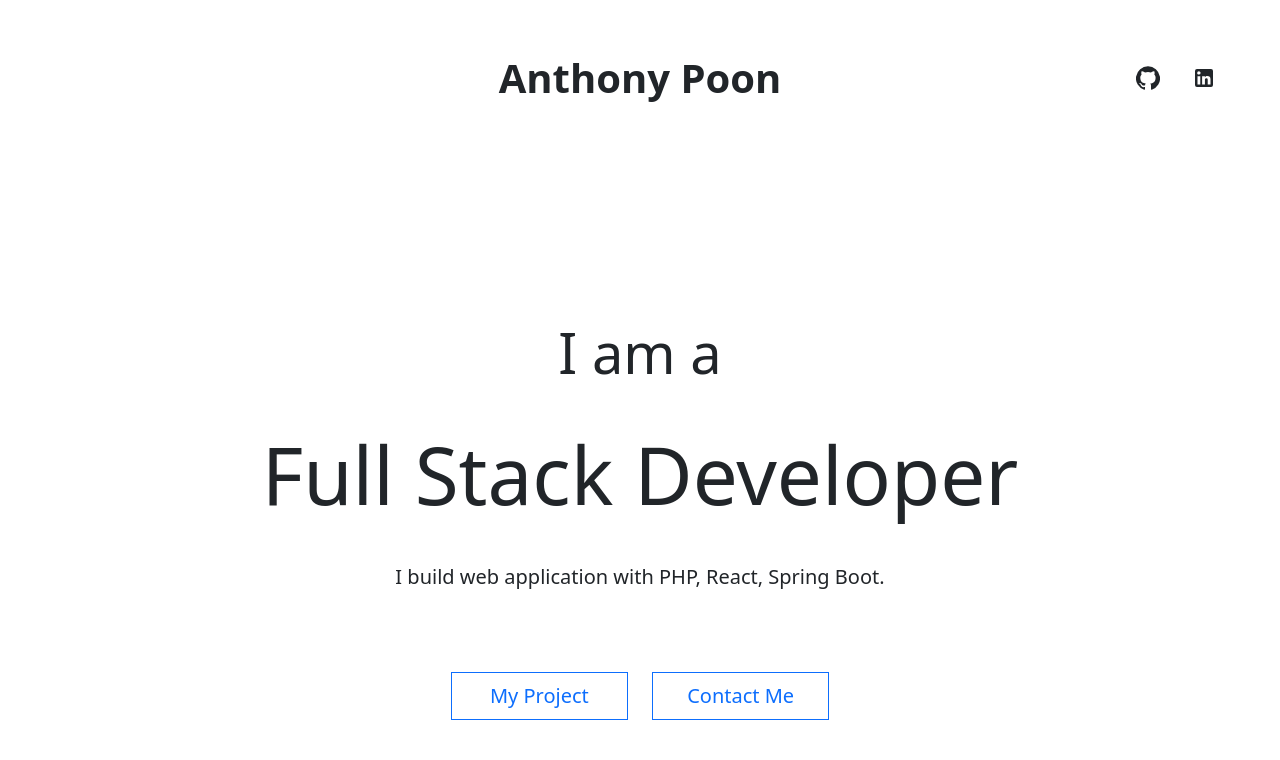
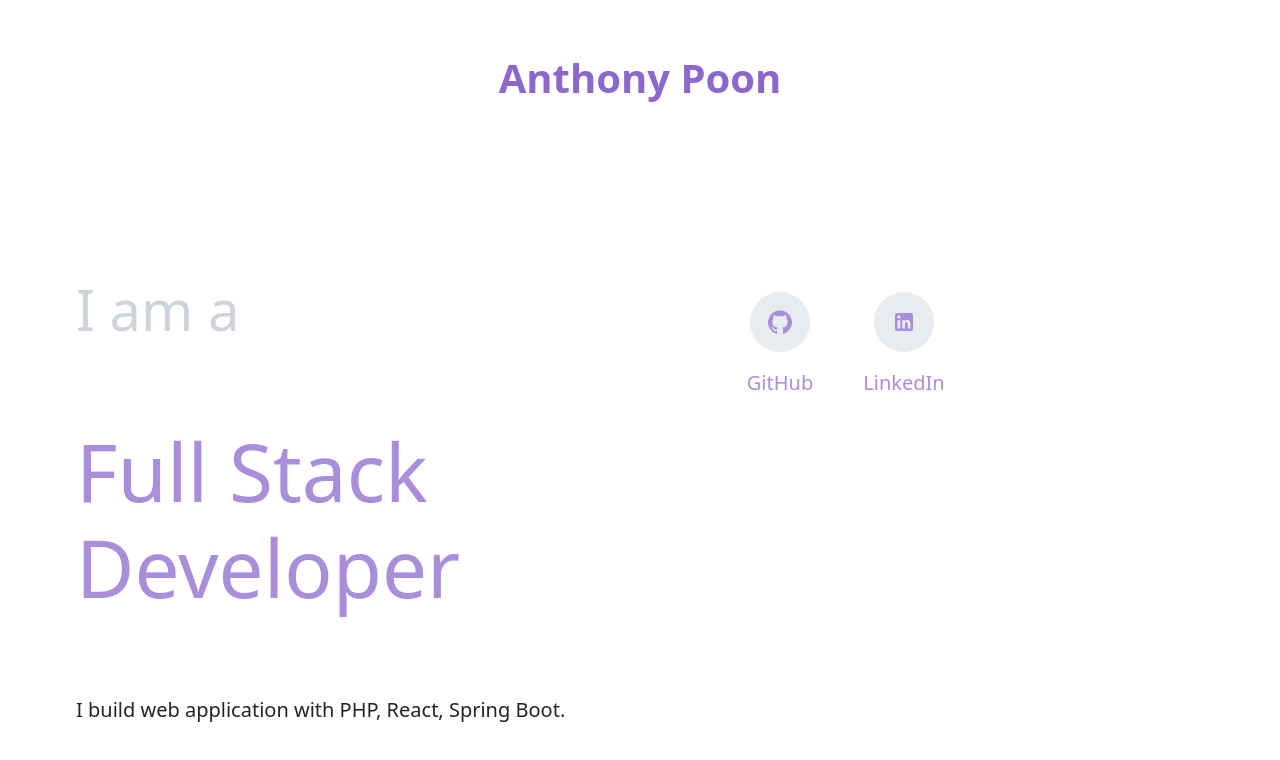
Before and after one commit to anthony-poon/react.anthony-poon.com, a React (Create React App) app: page / in a window 1280 px wide. Shown: the top 760 px of the page. Built offline with nearby package versions, Linux system fonts and the light colour scheme.

Commit message:
More change

```diff
--- a/src/App.js
+++ b/src/App.js
@@ -6,6 +6,7 @@ import React from "react";
 import "./stylesheet.scss";
 import TestApp from "apps/test/TestApp";
 import {FadeLeftRoute, RouteTransition} from "./share/components/animations/route-transition";
+import MyProjectApp from "./apps/my-work/MyProjectApp";
 
 function App() {
     return (
@@ -14,6 +15,9 @@ function App() {
                 <RouteTransition>
                     <FadeLeftRoute exact={true} path="/">
                         <IndexApp/>
+                    </FadeLeftRoute>
+                    <FadeLeftRoute exact={true} path="/my-project">
+                        <MyProjectApp/>
                     </FadeLeftRoute>
                     <FadeLeftRoute path="/test">
                         <TestApp/>
--- a/src/apps/index/IndexApp.js
+++ b/src/apps/index/IndexApp.js
@@ -1,12 +1,77 @@
 import React from "react"
 import "./stylesheet.scss"
-import HeroView from "./components/HeroView";
+import {FadeLeft, FadeOut, FadeRight} from "../../share/components/animations/fade";
+import GitHubIcon from "@material-ui/icons/GitHub";
+import LinkedInIcon from "@material-ui/icons/LinkedIn";
 
+const Header = () => {
+    return (
+        <div className={"index-app__header pt-3 pt-md-5 px-md-5 px-3"}>
+            <div className={"row"}>
+                <div className={"col-md-3 col-0"}>
+                </div>
+                <FadeOut
+                    className={"col header__name pb-2"}
+                >
+                    Anthony Poon
+                </FadeOut>
+                <div className={"col-3 header__icon-group"}>
+                </div>
+            </div>
+        </div>
+    )
+}
+
+
+const Body = () => {
+    return (
+        <FadeOut
+            className={"index-app__body"}
+        >
+            <div className={"container-fluid"}>
+                <div className={"row h-100"}>
+                    <div className={"col body__lhs"}>
+                        <div className={"body__lhs-text-container"}>
+                            <FadeLeft className={"lhs__line-1 display-4"}>I am a</FadeLeft>
+                            <FadeRight className={"lhs__line-2 display-1"}>Full Stack Developer</FadeRight>
+                            <FadeLeft className={"lhs__line-3 lead"}>I build web application with PHP, React, Spring Boot.</FadeLeft>
+                        </div>
+                    </div>
+                    <div className={"col-md-auto col-12 body__rhs"}>
+                        <div className={"body__rhs-menu-container"}>
+                            <a href={"https://github.com/anthony-poon/"} className={"rhs-icon__container"}>
+                                <div className={"rhs-icon__top"}>
+                                    <div className={"rhs-icon__circle"}>
+                                        <GitHubIcon/>
+                                    </div>
+                                </div>
+                                <div className={"rhs-icon__bottom"}>
+                                    GitHub
+                                </div>
+                            </a>
+                            <a href={"https://www.linkedin.com/in/anthony-poon"} className={"rhs-icon__container"}>
+                                <FadeRight className={"rhs-icon__top"}>
+                                    <div className={"rhs-icon__circle"}>
+                                        <LinkedInIcon/>
+                                    </div>
+                                </FadeRight>
+                                <FadeRight className={"rhs-icon__bottom"}>
+                                    LinkedIn
+                                </FadeRight>
+                            </a>
+                        </div>
+                    </div>
+                </div>
+            </div>
+        </FadeOut>
+    )
+}
 
 const IndexApp = () => {
     return (
-        <div className={"index-app__content"}>
-            <HeroView/>
+        <div className={"index-app__container"}>
+            <Header/>
+            <Body/>
         </div>
     );
 }
--- a/src/apps/index/components/HeroView.js
+++ /dev/null
@@ -1,70 +0,0 @@
-import {FadeLeft, FadeOut, FadeRight} from "../../../share/components/animations/fade";
-import GitHubIcon from "@material-ui/icons/GitHub";
-import LinkedInIcon from "@material-ui/icons/LinkedIn";
-import React from "react";
-import {Link} from "react-router-dom";
-
-const Header = () => {
-    return (
-        <div className={"hero-view__header pt-3 pt-md-5 px-md-5 px-3"}>
-            <div className={"row"}>
-                <div className={"col-md-3 col-0"}>
-                </div>
-                <FadeOut
-                    className={"col header__name pb-2"}
-                    visible={true}
-                >
-                    Anthony Poon
-                </FadeOut>
-                <div className={"col-3 header__icon-group"}>
-                    <div className={"header__icon"}>
-                        <GitHubIcon/>
-                    </div>
-                    <div className={"header__icon"}>
-                        <LinkedInIcon/>
-                    </div>
-                </div>
-            </div>
-
-        </div>
-    )
-}
-
-const Body = () => {
-    return (
-        <FadeOut
-            initial={false}
-            visible={true}
-            className={"hero-view__body px-3 px-md-5 pt-md-5"}
-        >
-            <FadeLeft className={"body__line-1 display-4 text-center"}>I am a</FadeLeft>
-            <FadeRight className={"body__line-2 display-1 text-center"}>Full Stack Developer</FadeRight>
-            <FadeLeft className={"body__line-3 lead text-center"}>I build web application with PHP, React, Spring Boot.</FadeLeft>
-            <FadeOut className={"body__button-group"}>
-                <div className={"row"}>
-                    <div className={"col-6 col-md-2 ms-auto"}>
-                        <Link to={"/my-project"} className={"body__button"}>
-                            My Project
-                        </Link>
-                    </div>
-                    <div className={"col-6 col-md-2 me-auto"}>
-                        <Link to={"/contact-me"} className={"body__button"}>
-                            Contact Me
-                        </Link>
-                    </div>
-                </div>
-            </FadeOut>
-        </FadeOut>
-    )
-}
-
-const HeroView = () => {
-    return (
-        <div className={"hero-view__container"}>
-            <Header/>
-            <Body/>
-        </div>
-    )
-}
-
-export default HeroView;
--- a/src/apps/index/stylesheet.scss
+++ b/src/apps/index/stylesheet.scss
@@ -1,18 +1,18 @@
 @import "src/share/theme_1";
 
-
-.hero-view__container {
+.index-app__container {
     height: 100vh;
     display: flex;
     flex-direction: column;
 
-    .hero-view__header {
+    .index-app__header {
         .header__name {
             font-size: $h3-font-size;
             padding-bottom: map-get($spacers, 2);
             font-weight: bold;
             display: flex;
             align-items: flex-end;
+            color: $purple-400;
             @include media-breakpoint-up(md) {
                 justify-content: center;
                 font-size: $h1-font-size;
@@ -28,59 +28,98 @@
         }
     }
 
-    .hero-view__body {
+    .index-app__body {
         flex-grow: 1;
         display: flex;
         flex-direction: column;
-        justify-content: flex-end;
         @include media-breakpoint-up(md) {
-            justify-content: flex-end;
+            flex-direction: row;
         }
-
-        .body__line-1 {
-        }
-
-        .body__line-2 {
-            padding-top: 10vh;
-            padding-bottom: 10vh;
-            @include media-breakpoint-up(md) {
-                padding-top: 5vh;
-                padding-bottom: 5vh;
+        .body__lhs {
+            .body__lhs-text-container {
+                padding-top: 20vh;
+                padding-left: 5vw;
+                .lhs__line-1 {
+                    color: $gray-400;
+                }
+                .lhs__line-2 {
+                    padding-top: 6vh;
+                    padding-bottom: 6vh;
+                    color: $purple-300;
+                    @include media-breakpoint-up(md) {
+                        padding-top: 10vh;
+                        padding-bottom: 10vh;
+                    }
+                }
+                .lhs__line-3 {
+                }
             }
         }
 
-        .body__line-3 {
-        }
-
-        .body__button-group {
-            padding-top: 8vh;
-            padding-bottom: 2vh;
-            @include media-breakpoint-up(md) {
-                padding-top: 10vh;
-                padding-bottom: 10vh;
-            }
-            .body__button {
-                background-color: transparent;
-                transition: 0.3s ease-out;
-                text-decoration: none;
-                color: $primary;
+        .body__rhs {
+            .body__rhs-menu-container {
+                padding-top: map-get($spacers, 5);
+                padding-bottom: map-get($spacers, 3);
+                width: 350px;
+                bottom: 0;
                 display: flex;
-                justify-content: center;
-                align-items: center;
-                @extend .lead;
-                @extend .py-2;
+                //margin: auto;
+                padding-left: map-get($spacers, 2);
                 @include media-breakpoint-up(md) {
-                    border: $primary 1px solid;
+                    padding-top: 20vh;
+                    padding-bottom: 0;
+                    padding-left: 0;
+                    width: 550px;
                 }
-            }
-            .body__button:hover {
-                background-color: $primary;
-                color: white;
+                .rhs-icon__container {
+                    display: flex;
+                    flex-direction: column;
+                    text-decoration: none;
+                    padding-right: map-get($spacers, 1);
+                    @include media-breakpoint-up(md) {
+                        padding: 0 map-get($spacers, 3);
+                    }
+                    transition: 0.3s;
+                    .rhs-icon__top {
+                        flex: 1;
+                        display: flex;
+                        align-items: center;
+                        justify-content: center;
+                        padding: map-get($spacers, 3);
+                        .rhs-icon__circle {
+                            height: 60px;
+                            width: 60px;
+                            border-radius: 60px;
+                            background-color: $gray-200;
+                            display: flex;
+                            align-items: center;
+                            justify-content: center;
+                            color: $purple-300;
+                            transition: 0.7s;
+                        }
+                    }
+                    .rhs-icon__bottom {
+                        transition: 0.7s;
+                        font-size: $lead-font-size;
+                        font-weight: $lead-font-weight;
+                        text-align: center;
+                        color: $purple-300;
+                    }
+                }
+                .rhs-icon__container:hover {
+                    transform: scale(1.1);
+                    .rhs-icon__circle {
+                        color: $purple-500;
+                    }
+                    .rhs-icon__bottom {
+                        color: $purple-500;
+                    }
+                }
             }
         }
     }
 
-    .hero-view__splash {
+    .index-app__splash {
         height: 100vh;
         width: 100vw;
         display: flex;
--- /dev/null
+++ b/src/apps/my-work/MyProjectApp.js
@@ -0,0 +1,39 @@
+import {FadeOut} from "../../share/components/animations/fade";
+import {Link} from "react-router-dom";
+
+const ProjectView = () => {
+    return (
+        <div className={"pt-5 pb-3"}>
+            <div className={"text-decoration-underline fs-3 font-monospace mb-4"}>
+                Lorem Ipsum
+            </div>
+            <div className={"project-view__image-container mb-4"}>
+                <img className={"img-fluid"} src={"https://picsum.photos/200/300"}/>
+            </div>
+            <div className={"project-view__text-container"}>
+                <p>
+                    Lorem ipsum dolor sit amet, consectetur adipiscing elit. Cras ac diam a sem posuere rhoncus non tristique nunc. Suspendisse potenti. Duis in metus magna. Nullam eget eros at ipsum ornare consectetur eu vel leo. Sed finibus luctus egestas. Pellentesque vel sem sed justo vestibulum pellentesque. Cras condimentum ex eu ipsum faucibus iaculis. Suspendisse potenti. Proin eget felis gravida, dictum odio at, ullamcorper lorem. Ut maximus eu justo vestibulum pharetra. Nullam luctus euismod quam, ut gravida justo rhoncus et. Sed pharetra faucibus mauris, eu mattis dui dignissim varius. Duis a pharetra tellus, quis pellentesque ligula. Vivamus maximus nisi turpis, eu egestas turpis porttitor quis. Nullam dapibus semper volutpat.
+                </p>
+            </div>
+        </div>
+    );
+}
+
+const MyProjectApp = () => {
+    return (
+        <div className={"my-project-app__container"}>
+            <FadeOut>
+                <div className={"row"}>
+                    <div className={"col-12 col-md-6 mx-auto"}>
+                        <Link to={"/"}>Back</Link>
+                        <ProjectView/>
+                    </div>
+                </div>
+
+
+            </FadeOut>
+        </div>
+    )
+}
+
+export default MyProjectApp;
```
Also changed, not shown: src/apps/my-work/MyWorkApp.js (deleted, +0 -12 lines).
